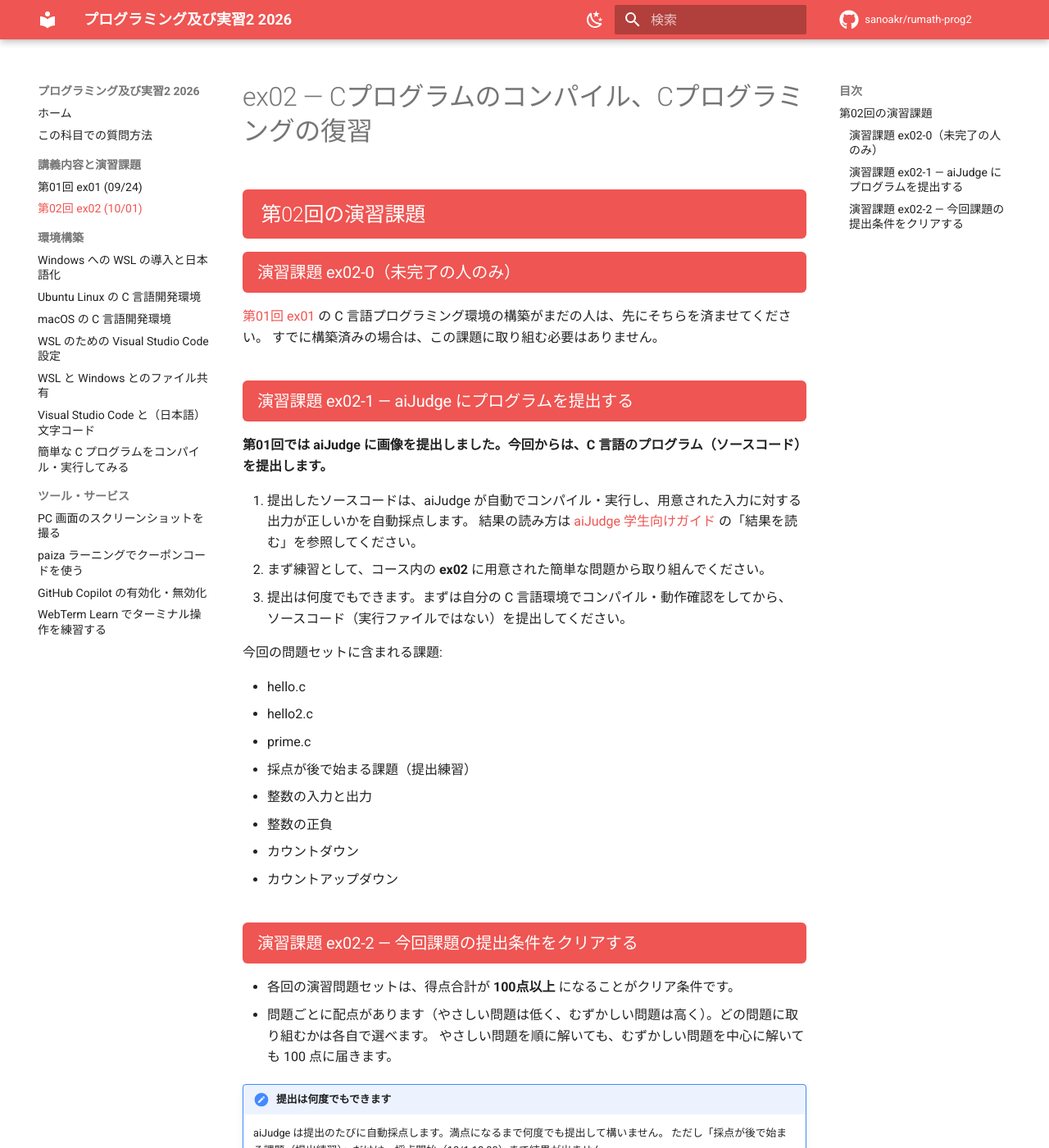
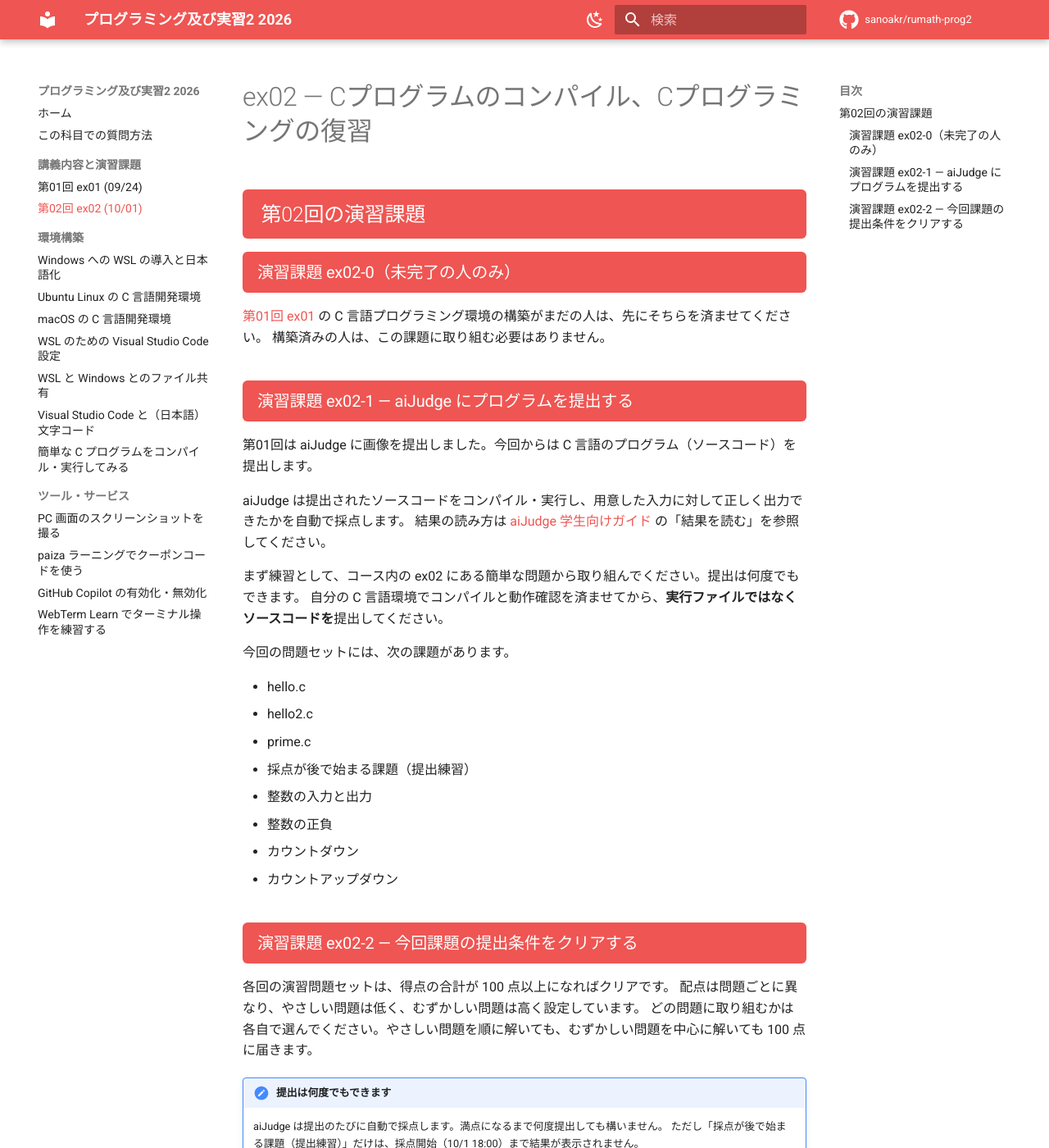
Before and after one commit to sanoakr/rumath-prog2, an MkDocs documentation site: the page built from docs/ex02.md, in a window 1280 px wide and 1400 px high. Shown: the whole window at 82% size. Built offline with MkDocs 1.6.1 and Material for MkDocs 9.7.7, drawn with Linux system fonts in a browser that asks for light colours; comment, search, counter and statistics services are not loaded; some of the changed text lies outside the part shown.

Commit message:
docs: sync published content

```diff
--- a/docs/ex02.md
+++ b/docs/ex02.md
@@ -5,19 +5,19 @@
 ### 演習課題 ex02-0（未完了の人のみ） {: .exercise }
 
 [第01回 ex01](ex01.md) の C 言語プログラミング環境の構築がまだの人は、先にそちらを済ませてください。
-すでに構築済みの場合は、この課題に取り組む必要はありません。
+構築済みの人は、この課題に取り組む必要はありません。
 
 ### 演習課題 ex02-1 — aiJudge にプログラムを提出する {: .exercise }
 
-**第01回では aiJudge に画像を提出しました。今回からは、C 言語のプログラム（ソースコード）を提出します。**
+第01回は aiJudge に画像を提出しました。今回からは C 言語のプログラム（ソースコード）を提出します。
 
-1. 提出したソースコードは、aiJudge が自動でコンパイル・実行し、用意された入力に対する出力が正しいかを自動採点します。
-   結果の読み方は [aiJudge 学生向けガイド](https://sanoakr.github.io/aijudge/student/) の「結果を読む」を参照してください。
-2. まず練習として、コース内の **ex02** に用意された簡単な問題から取り組んでください。
-3. 提出は何度でもできます。まずは自分の C 言語環境でコンパイル・動作確認をしてから、
-   ソースコード（実行ファイルではない）を提出してください。
+aiJudge は提出されたソースコードをコンパイル・実行し、用意した入力に対して正しく出力できたかを自動で採点します。
+結果の読み方は [aiJudge 学生向けガイド](https://sanoakr.github.io/aijudge/student/) の「結果を読む」を参照してください。
 
-今回の問題セットに含まれる課題:
+まず練習として、コース内の ex02 にある簡単な問題から取り組んでください。提出は何度でもできます。
+自分の C 言語環境でコンパイルと動作確認を済ませてから、**実行ファイルではなくソースコードを**提出してください。
+
+今回の問題セットには、次の課題があります。
 
 <!-- aijudge:begin ex02 -->
 - hello.c
@@ -32,12 +32,12 @@
 
 ### 演習課題 ex02-2 — 今回課題の提出条件をクリアする {: .exercise }
 
-- 各回の演習問題セットは、得点合計が **100点以上** になることがクリア条件です。
-- 問題ごとに配点があります（やさしい問題は低く、むずかしい問題は高く）。どの問題に取り組むかは各自で選べます。
-  やさしい問題を順に解いても、むずかしい問題を中心に解いても 100 点に届きます。
+各回の演習問題セットは、得点の合計が 100 点以上になればクリアです。
+配点は問題ごとに異なり、やさしい問題は低く、むずかしい問題は高く設定しています。
+どの問題に取り組むかは各自で選んでください。やさしい問題を順に解いても、むずかしい問題を中心に解いても 100 点に届きます。
 
 !!! note "提出は何度でもできます"
-    aiJudge は提出のたびに自動採点します。満点になるまで何度でも提出して構いません。
-    ただし「採点が後で始まる課題（提出練習）」だけは、採点開始（10/1 18:00）まで結果が出ません。
+    aiJudge は提出のたびに自動で採点します。満点になるまで何度提出しても構いません。
+    ただし「採点が後で始まる課題（提出練習）」だけは、採点開始（10/1 18:00）まで結果が表示されません。
 
-**今回の演習問題セット「ex02」で 100 点以上をクリアしてください。**
+**今回の演習問題セット「ex02」で 100 点以上を取ってください。**
```
Also changed, not shown: 1 other file.
